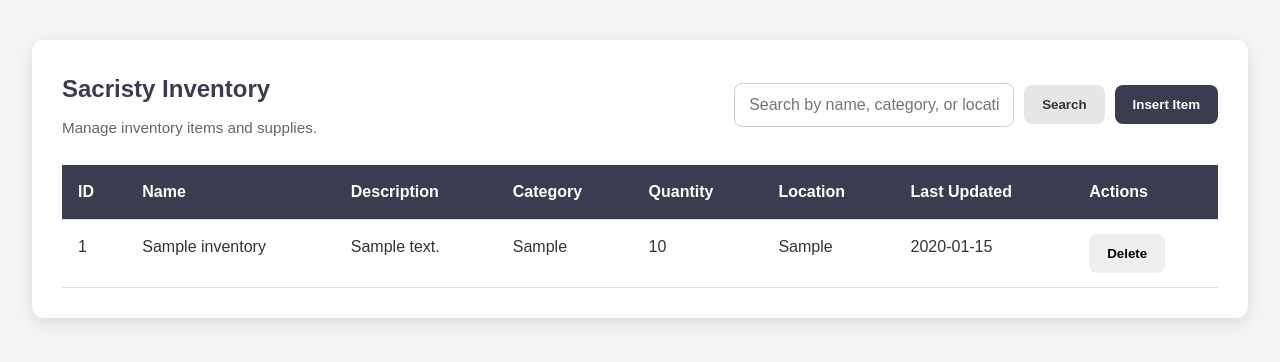
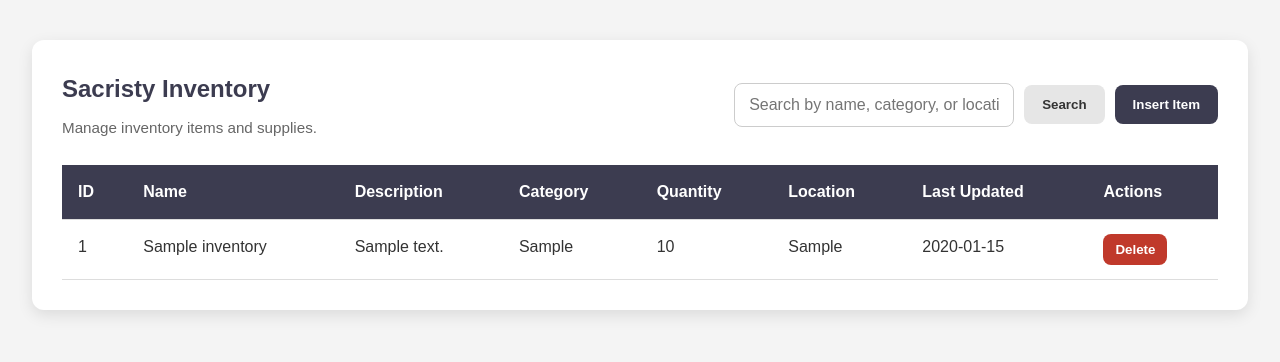
Before and after one commit to crsmit22/CM-Inventory-Management-System, a Flask app: page /inventory in a window 1280 px wide. Shown: the part 128-490 px from the top of the page. Run offline with Flask 3, Linux system fonts and the light colour scheme; tables that the repository leaves empty hold one stand-in row (values such as "Sample post").

Commit message:
Update styles.css

```diff
--- a/static/css/styles.css
+++ b/static/css/styles.css
@@ -299,3 +299,12 @@ nav a:hover {
         flex-wrap: wrap;
     }
 }
+.btn-delete {
+    background-color: #c0392b;
+    color: white;
+    padding: 8px 12px;
+}
+
+.btn-delete:hover {
+    background-color: #a93226;
+}
```
